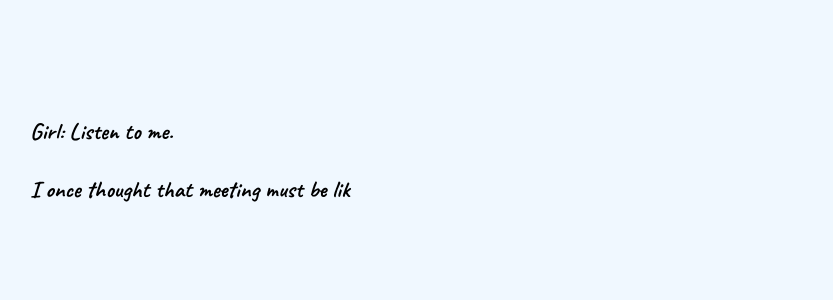
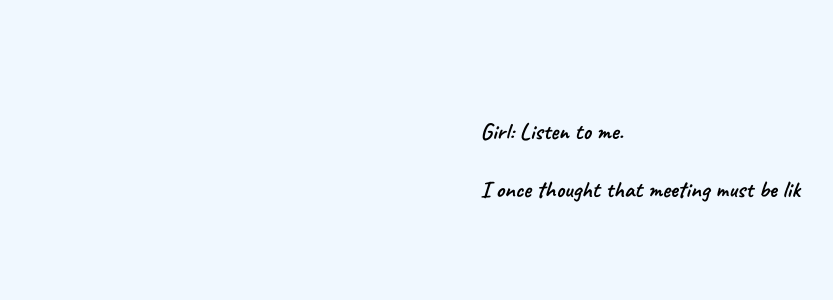
Before and after one commit to IndieDev2003/letter, a React (Vite) app: page / in a window 1280 px wide. Shown: the top 300 px of the page, without its empty margins (0-833 px from the left). Built offline with nearby package versions, Linux system fonts and the light colour scheme; a web font is replaced by a local one.

Commit message:
Update index.css

```diff
--- a/src/index.css
+++ b/src/index.css
@@ -6,6 +6,11 @@
 }
 body{
 background-color:aliceblue;
+max-height:100vh;
+max-width:100vw;
+display:flex;
+align-items:center;
+justify-content:center;
 }
 .letter{
   margin-bottom:30px ;
```
